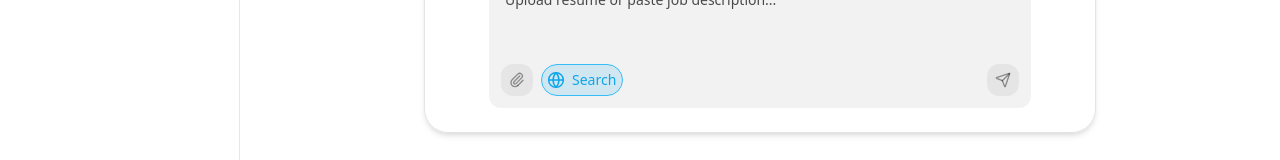
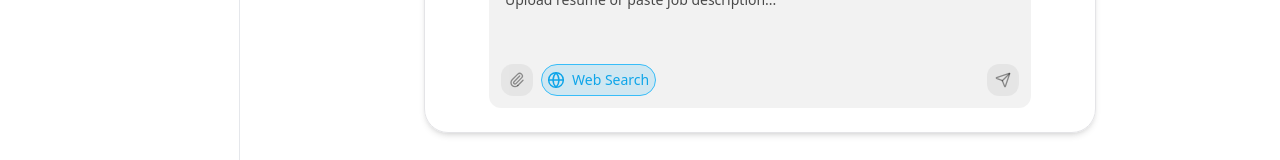
Before and after one commit to Lalitm32-spec/jobhub-dashboard, a React (Vite) app: page /resume-generator in a window 1280 px wide. Shown: the part 355-515 px from the top of the page. Built offline with nearby package versions, Linux system fonts and the light colour scheme.

Commit message:
Refactor button component
Updated button component to use a more formal tone.

```diff
--- a/src/components/ui/ai-input-with-search.tsx
+++ b/src/components/ui/ai-input-with-search.tsx
@@ -1,3 +1,4 @@
+
 import { Globe, Paperclip, Send } from "lucide-react";
 import { useState } from "react";
 import { Textarea } from "@/components/ui/textarea";
@@ -101,7 +102,7 @@ export function AIInputWithSearch({
                 }} transition={{
                   duration: 0.2
                 }} className="text-sm overflow-hidden whitespace-nowrap text-sky-500 flex-shrink-0">
-                      Search
+                      Web Search
                     </motion.span>}
                 </AnimatePresence>
               </button>
```
